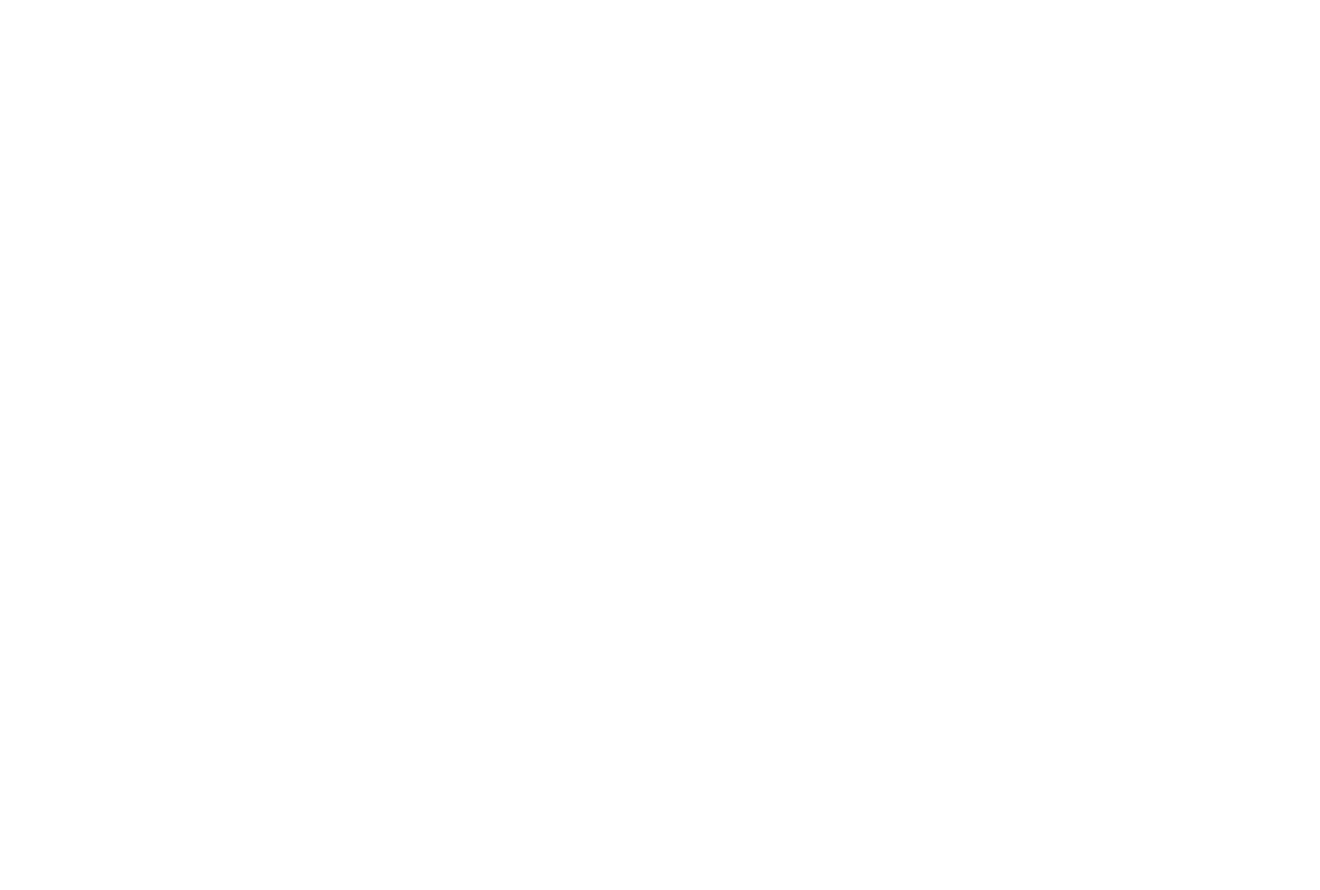
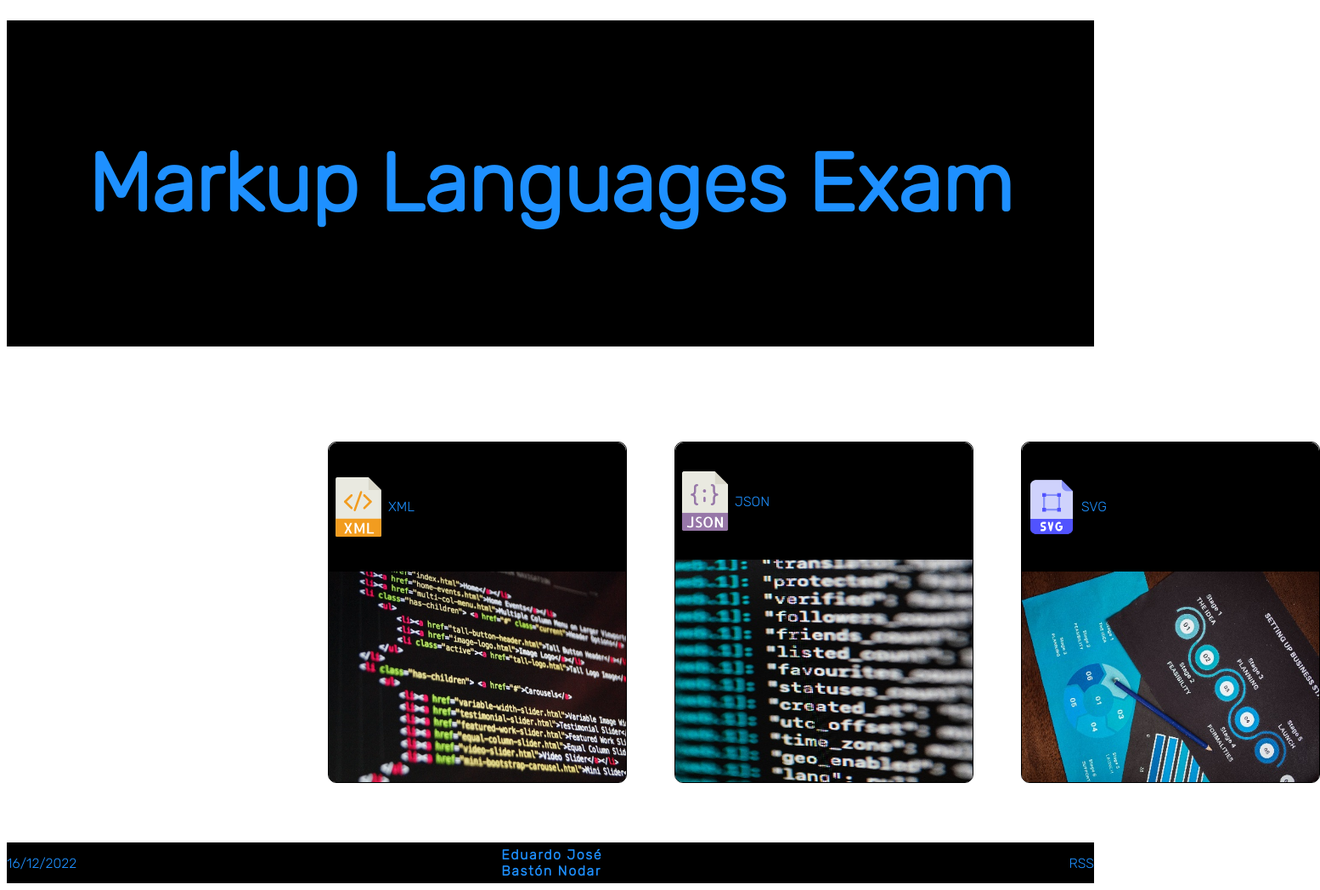
Before and after one commit to EduardoBN1/dam1-project-eduardobn, a plain HTML site: page index.html in a window 1280 px wide. Shown: the whole page at 85% size, 1554 px wide, since content can reach past the window. Before the commit the page ends 800 px from the top, so only its background shows below. Drawn offline with Linux system fonts and the light colour scheme; a web font is replaced by a local one.

Commit message:
Commit after adding index.html

```diff
--- /dev/null
+++ b/css/style.css
@@ -0,0 +1,117 @@
+@import url('https://fonts.googleapis.com/css2?family=Hind+Madurai:wght@500&display=swap');
+@import url('https://fonts.googleapis.com/css2?family=Rubik:wght@300&display=swap');
+
+
+body, html{
+    width: 100%;
+    background-color: white;
+}
+
+*{
+    font-family: 'Rubik', 'Verdana', 'Sans Serif';
+    color: dodgerblue;
+}
+
+h1{
+    padding: 0;
+    margin: 0;
+}
+
+a{
+    text-decoration: none
+}
+
+a:hover, h1:hover{
+    color: white;
+}
+
+.mainheader{
+    background-color: black;
+    height: 8em;
+    font-family: 'Hind Madurai', 'Courier New';
+    font-size: 3em;
+    color: dodgerblue;
+    padding: none;
+    margin: none;
+    align-self: center;
+    margin-bottom: 0.5em;
+    margin-top: 0.5em;
+    display: flex;
+    align-items: center;
+    justify-content: center;
+
+}
+
+section>article>header{
+    display: flex;
+    background-color: black;
+    height: 160px;
+    align-items: center;
+    border-top-left-radius: 10px;
+    border-top-right-radius: 10px;
+}
+
+section>article>header>a{
+    justify-content: center;
+}
+
+.icons{
+    width: 70px;
+    height: 70px;
+}
+
+
+.mainsection{
+    display: flex;
+    height: 400px;
+    padding: 80px;
+    padding-left: 370px;
+    gap: 40px;
+}
+
+.xmlarticle, .jsonarticle, .svgarticle{
+    display: flex;
+    height: 400px;
+    width: 350px;
+    border-width: 1px;
+    border-radius: 10px;
+    border-color: black;
+    margin: 0.5em;
+    border-style: groove;
+    flex-direction: column;
+}
+
+.xmlarticle>a>p{
+    color: #f69e30;
+}
+
+.jsonarticle>a>p{
+    color: #9777ab;
+}
+
+.svgarticle>a>p{
+    color: #5153ff;
+}
+
+.other{
+    height: 262px;
+    width: 350px;
+    border-bottom-left-radius: 8px;
+    border-bottom-right-radius: 8px;
+}
+
+
+footer{
+    background-color: black;
+    height: 3em;
+    display: flex;
+    align-items: center;
+    justify-content: center;
+    gap: 500px;
+}
+
+
+footer>p:nth-child(2){
+    letter-spacing: 0.1em;
+    font-weight: bold;
+}
--- a/index.html
+++ b/index.html
@@ -1,12 +1,65 @@
 <!DOCTYPE html>
 <html lang="en">
+
 <head>
     <meta charset="UTF-8">
     <meta http-equiv="X-UA-Compatible" content="IE=edge">
     <meta name="viewport" content="width=device-width, initial-scale=1.0">
+    <link rel="icon" href="img/favicon.ico" type="image/x-icon">
+    <link rel="stylesheet" href="./css/style.css">
     <title>Index</title>
 </head>
+
 <body>
+    <header class="mainheader">
+        <a href="./index.html">
+            <h1>Markup Languages Exam</h1>
+        </a>
+    </header>
 
+    <section class="mainsection">
+        <article class="xmlarticle">
+            <header>
+                <img src="./img/xml.svg" alt="" class="icons">
+                <a href="./xml.html">
+                    <p>XML</p>
+                </a>
+            </header>
+            <img src="./img/image-xml.jpg" alt="" class="other">
+        </article>
+        <article class="jsonarticle">
+            <header>
+                <img src="./img/json.png" alt="" class="icons">
+                <a href="./json.html">
+                    <p>JSON</p>
+                </a>
+            </header>
+            <img src="./img/image-json.jpg" alt="" class="other">
+        </article>
+        <article class="svgarticle">
+            <header>
+                <img src="./img/svg.png" alt="" class="icons">
+                <a href="./svg.html">
+                    <p>SVG</p>
+                </a>
+            </header>
+            <img src="./img/image-svg.jpg" alt="" class="other">
+        </article>
+    </section>
+
+    <footer>
+        <p>
+            16/12/2022
+        </p>
+        <p>
+            <a href="https://github.com/EduardoBN1" target="_blank">Eduardo José Bastón Nodar</a>
+        </p>
+        <p>
+            <a href="">RSS</a>
+        </p>
+
+
+    </footer>
 </body>
+
 </html>
```
Also changed, not shown: img/favicon.ico (added), img/image-json.jpg (added), img/image-svg.jpg (added), img/image-xml.jpg (added), img/json.png (added), img/svg.png (added), img/xml.svg (added).
